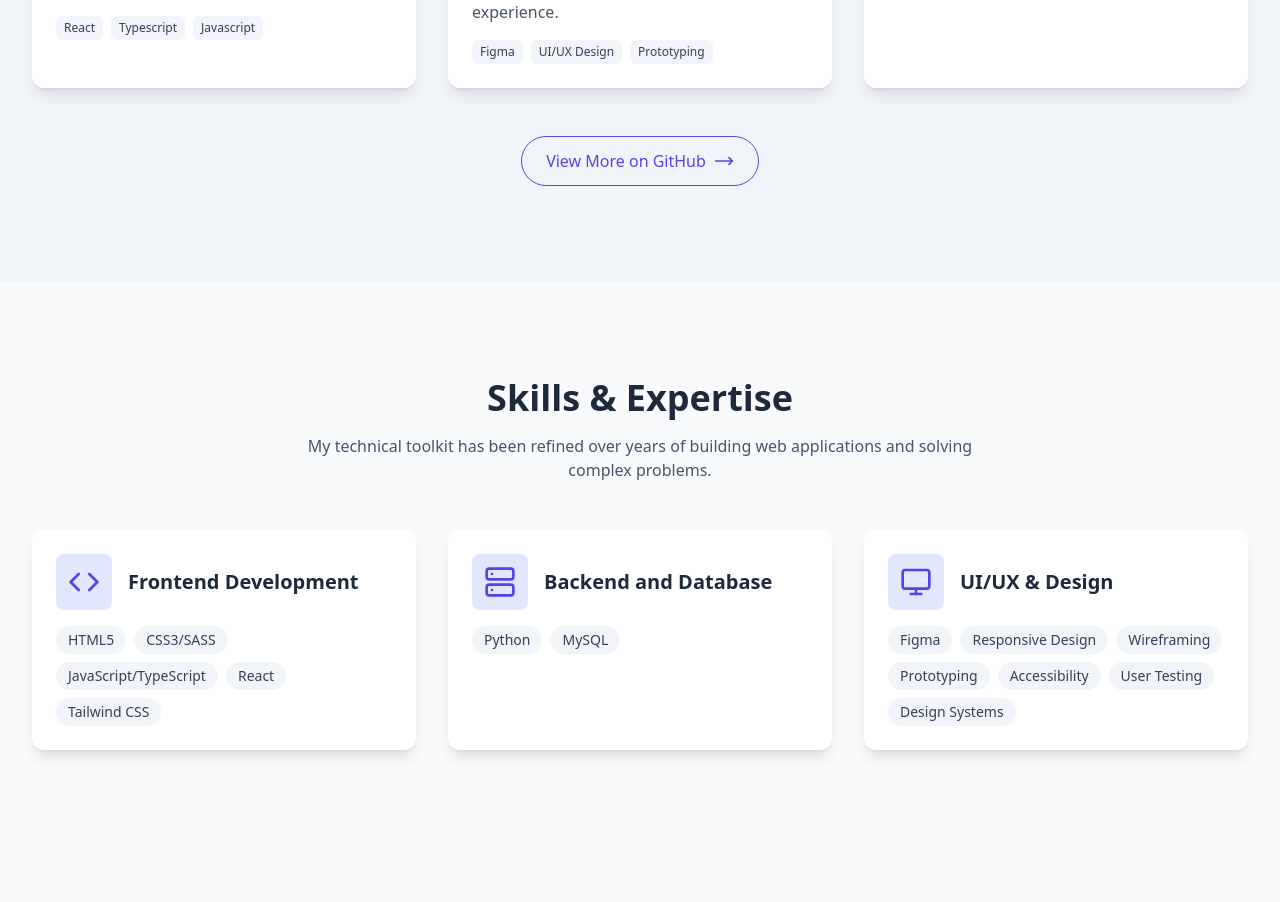
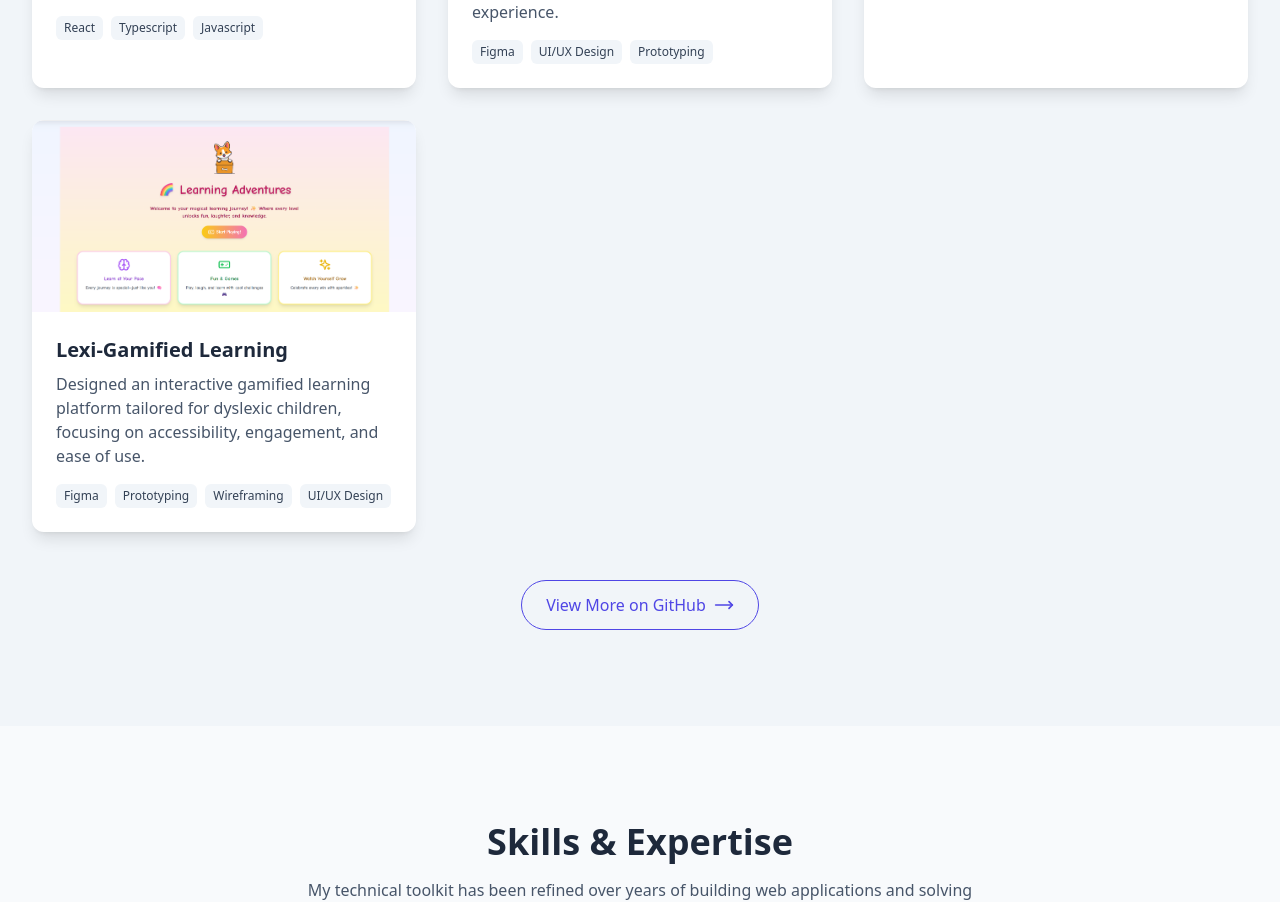
Before and after one commit to Sanjana-on-git/PORTFOLIO_, a React (Vite) app: page / in a window 1280 px wide. Shown: the part 1804-2706 px from the top of the page. Built offline with nearby package versions, Linux system fonts and the light colour scheme.

Commit message:
Update Projects.tsx

```diff
--- a/src/components/Projects.tsx
+++ b/src/components/Projects.tsx
@@ -86,6 +86,17 @@ export const Projects: React.FC = () => {
       demoUrl: 'https://chit-chat-snap.netlify.app/',
       githubUrl: 'https://github.com/Sanjana-on-git/Basic-JS-Chatbot'
     },
+     {
+      id: 6,
+      title: 'Lexi-Gamified Learning',
+      description: 'Designed an interactive gamified learning platform tailored for dyslexic children, focusing on accessibility, engagement, and ease of use.',
+      image: Lexi,
+      technologies: ['Figma', 'Prototyping', 'Wireframing', 'UI/UX Design'],
+      category: ['ui'],
+      demoUrl: 'https://www.figma.com/proto/GVJBPNWJtW3cHkCVxkSUUS/Untitled?node-id=1-2&t=9euSnJQbl96m0zsT-0&scaling=scale-down&content-scaling=fixed&page-id=0%3A1&starting-point-node-id=1%3A2',
+      githubUrl: 'https://github.com/Sanjana-on-git/Basic-JS-Chatbot'
+    },
+
   ];
 
   // Filter projects based on active category
```
